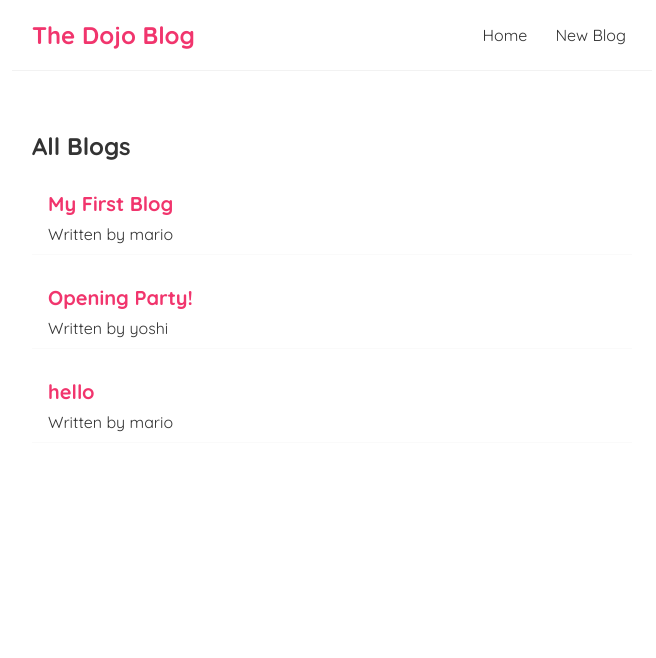
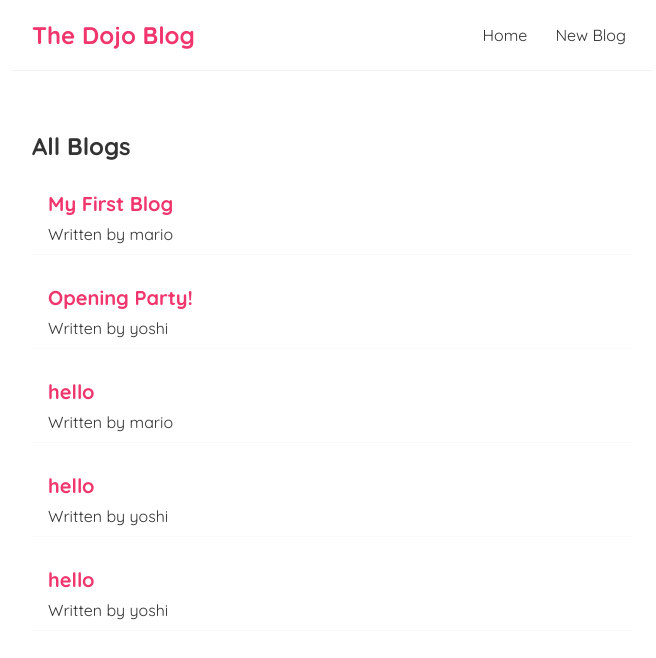
Before and after one commit to lemonjerome/LearnReact, a React (Create React App) app: page / in a window 1280 px wide. Shown: the top 658 px of the page, without its empty margins (308-964 px from the left). Built offline with nearby package versions, Linux system fonts and the light colour scheme; data requests are answered from the project's data file.

Commit message:
netninja ep30

```diff
--- a/data/db.json
+++ b/data/db.json
@@ -17,6 +17,18 @@
       "title": "hello",
       "body": "hi",
       "author": "mario"
+    },
+    {
+      "id": "8bca",
+      "title": "hello",
+      "body": "hello",
+      "author": "yoshi"
+    },
+    {
+      "id": "90b6",
+      "title": "hello",
+      "body": "hello",
+      "author": "yoshi"
     }
   ]
 }
--- a/src/Create.js
+++ b/src/Create.js
@@ -1,10 +1,12 @@
 import { useState } from "react";
+import { useNavigate } from "react-router";
 
 const Create = () => {
     const [title, setTitle] = useState('')
     const [body, setBody] = useState('')
     const [author, setAuthor] = useState('mario')
     const [isPending, setIsPending] = useState(false)
+    const navigate = useNavigate()
 
     const handleSubmit = (e) => {
         e.preventDefault();
@@ -20,6 +22,7 @@ const Create = () => {
         })
         .then(() => {
             setIsPending(false);
+            navigate('/');
         })
     }
 
```
